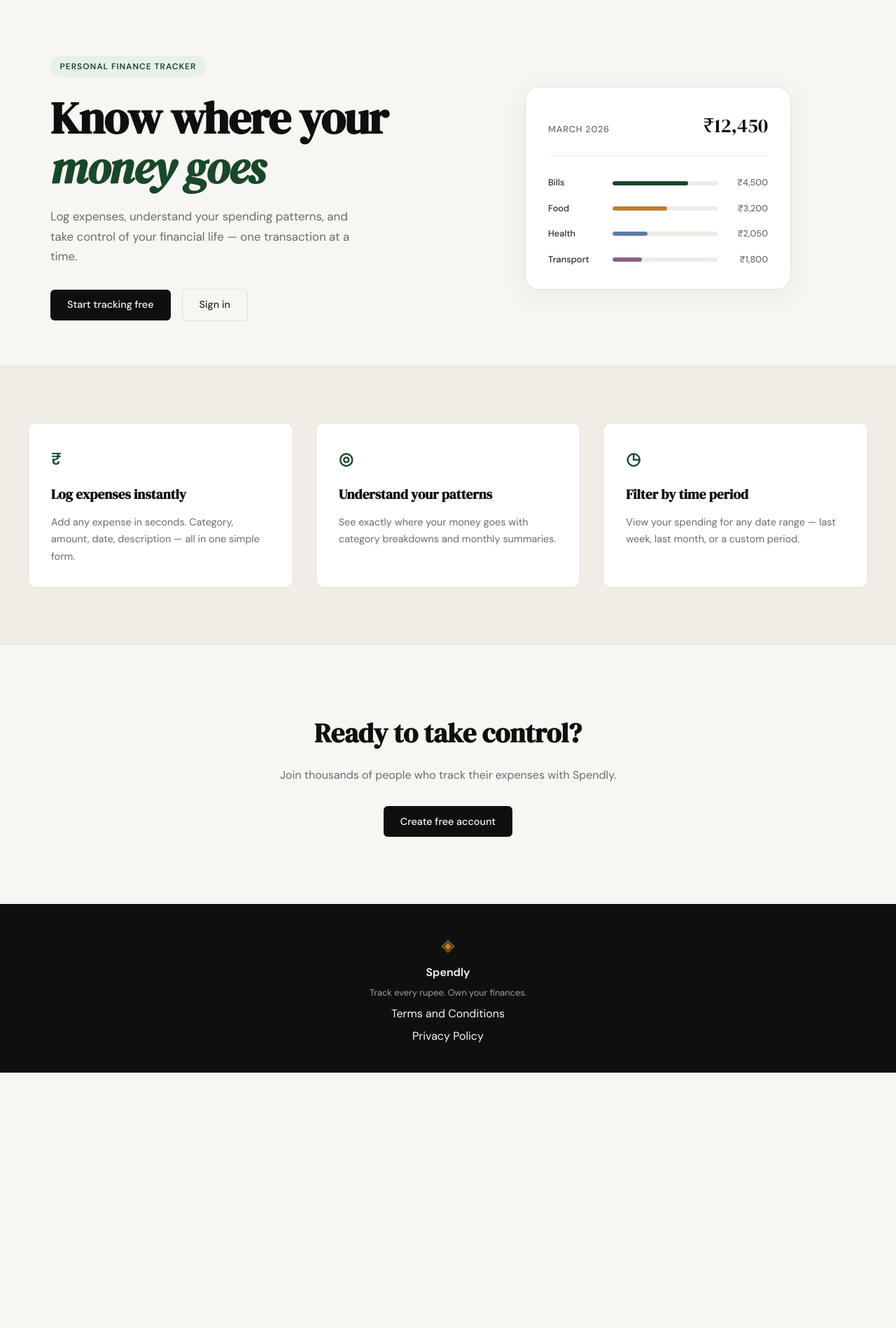
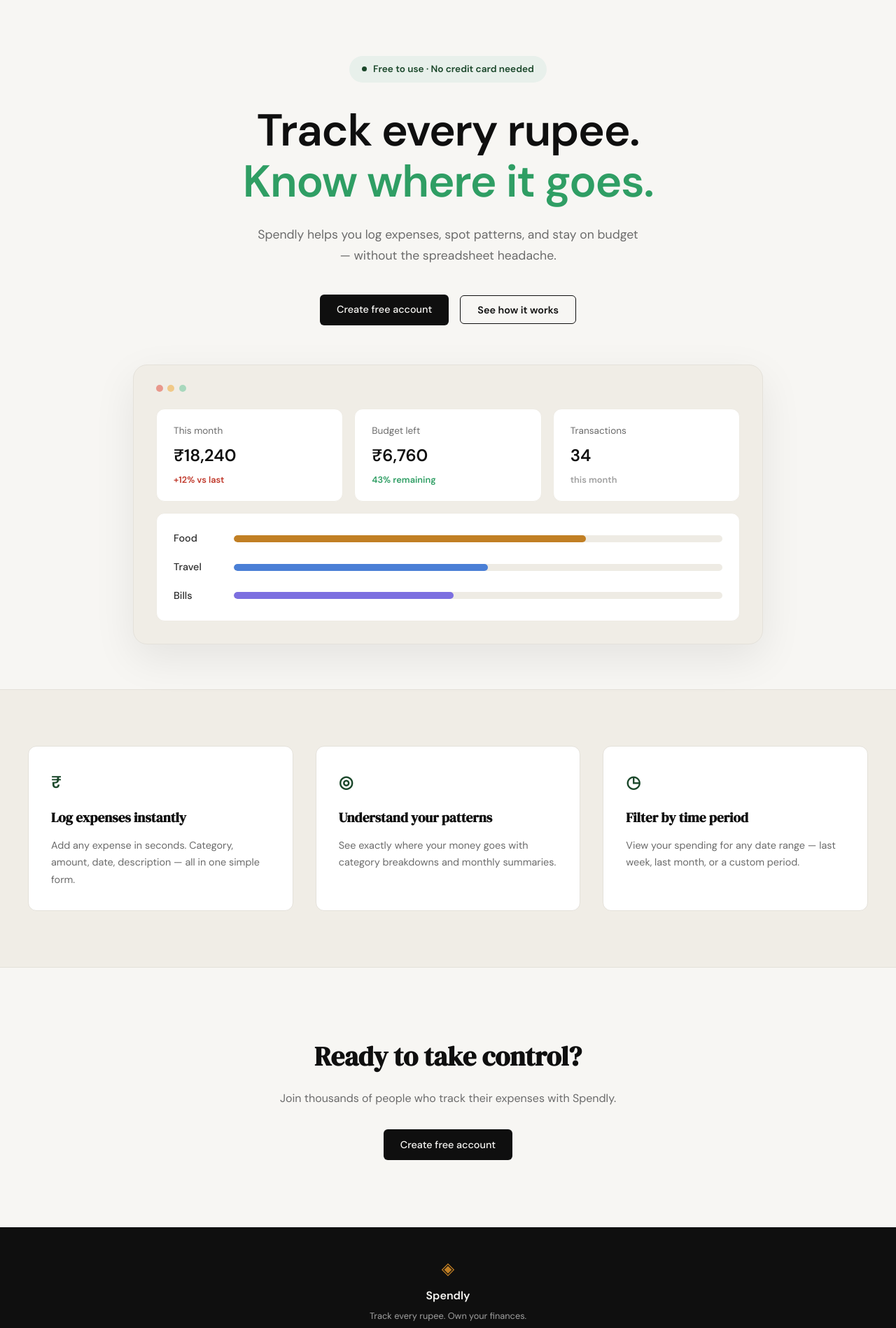
Before and after one commit to Hammad-idrees/Spendly_ExpenseTracker, a Flask app: page / in a window 1280 px wide. Shown: the part 61-1959 px from the top of the page at 70% size. Before the commit the page ends 1594 px from the top, so only its background shows below. Run offline with Flask 3, Linux system fonts and the light colour scheme.

Commit message:
landing: redesign hero section to match mockup

```diff
--- a/static/css/style.css
+++ b/static/css/style.css
@@ -125,53 +125,70 @@
 
 .hero {
     padding: 5rem 2rem 4rem;
-    display: grid;
-    grid-template-columns: 1fr 1fr;
-    gap: 4rem;
+    display: flex;
+    flex-direction: column;
     align-items: center;
+    text-align: center;
     max-width: var(--max-width);
     margin: 0 auto;
 }
 
+.hero-inner {
+    display: flex;
+    flex-direction: column;
+    align-items: center;
+    max-width: 640px;
+    margin: 0 auto 3.5rem;
+}
+
 .hero-badge {
-    display: inline-block;
+    display: inline-flex;
+    align-items: center;
+    gap: 0.55rem;
     background: var(--accent-light);
     color: var(--accent);
-    font-size: 0.75rem;
+    font-size: 0.85rem;
     font-weight: 600;
-    letter-spacing: 0.08em;
-    text-transform: uppercase;
-    padding: 0.35rem 0.85rem;
+    padding: 0.5rem 1.15rem;
     border-radius: 999px;
+    margin-bottom: 2rem;
+}
+
+.hero-badge-dot {
+    width: 7px;
+    height: 7px;
+    border-radius: 50%;
+    background: var(--accent);
+    flex-shrink: 0;
+}
+
+.hero-title {
+    font-family: var(--font-body);
+    font-weight: 800;
+    font-size: clamp(2.5rem, 5.5vw, 4rem);
+    line-height: 1.15;
+    letter-spacing: -0.02em;
+    color: var(--ink);
     margin-bottom: 1.5rem;
 }
 
-.hero-title {
-    font-family: var(--font-display);
-    font-size: clamp(2.5rem, 5vw, 4rem);
-    line-height: 1.1;
-    letter-spacing: -0.02em;
-    color: var(--ink);
-    margin-bottom: 1.25rem;
-}
-
-.hero-title em {
-    font-style: italic;
-    color: var(--accent);
+.hero-title-accent {
+    color: #2f9e64;
 }
 
 .hero-subtitle {
-    font-size: 1.05rem;
+    font-size: 1.1rem;
     color: var(--ink-muted);
     line-height: 1.7;
-    max-width: 460px;
-    margin-bottom: 2rem;
+    max-width: 560px;
+    margin-bottom: 2.5rem;
 }
 
 .hero-actions {
     display: flex;
     gap: 1rem;
     align-items: center;
+    justify-content: center;
 }
 
 /* ------------------------------------------------------------------ */
@@ -179,60 +196,102 @@
 /* ------------------------------------------------------------------ */
 
 .hero-visual {
+    width: 100%;
     display: flex;
     justify-content: center;
 }
 
 .mock-card {
-    background: var(--paper-card);
+    background: var(--paper-warm);
     border: 1px solid var(--border);
     border-radius: var(--radius-lg);
-    padding: 2rem;
+    padding: 1.75rem 2rem 2rem;
     width: 100%;
-    max-width: 380px;
-    box-shadow: 0 8px 40px rgba(0,0,0,0.06);
+    max-width: 900px;
+    box-shadow: 0 20px 60px rgba(0,0,0,0.08);
 }
 
-.mock-card-header {
+.mock-card-dots {
     display: flex;
-    justify-content: space-between;
-    align-items: baseline;
-    margin-bottom: 1.75rem;
-    padding-bottom: 1.25rem;
-    border-bottom: 1px solid var(--border-soft);
+    gap: 0.4rem;
+    margin-bottom: 1.5rem;
 }
 
-.mock-label {
-    font-size: 0.8rem;
-    font-weight: 500;
-    color: var(--ink-muted);
-    text-transform: uppercase;
-    letter-spacing: 0.06em;
+.mock-dot {
+    width: 10px;
+    height: 10px;
+    border-radius: 50%;
 }
 
-.mock-total {
-    font-family: var(--font-display);
-    font-size: 1.75rem;
+.mock-dot-red { background: #e8988c; }
+.mock-dot-yellow { background: #f0c988; }
+.mock-dot-green { background: #a8d8bd; }
+
+.mock-stats {
+    display: grid;
+    grid-template-columns: repeat(3, 1fr);
+    gap: 1rem;
+    margin-bottom: 1rem;
+}
+
+.mock-stat {
+    background: var(--paper-card);
+    border: 1px solid var(--border-soft);
+    border-radius: var(--radius-md);
+    padding: 1.25rem 1.5rem;
+    text-align: left;
+    display: flex;
+    flex-direction: column;
+    gap: 0.35rem;
+}
+
+.mock-stat-label {
+    font-size: 0.85rem;
+    color: var(--ink-muted);
+}
+
+.mock-stat-value {
+    font-family: var(--font-body);
+    font-weight: 700;
+    font-size: 1.5rem;
     color: var(--ink);
 }
 
-.mock-bars { display: flex; flex-direction: column; gap: 1rem; }
+.mock-stat-change {
+    font-size: 0.8rem;
+    font-weight: 600;
+}
+
+.mock-stat-negative { color: var(--danger); }
+.mock-stat-positive { color: #2f9e64; }
+.mock-stat-muted { color: var(--ink-faint); }
+
+.mock-bars {
+    background: var(--paper-card);
+    border: 1px solid var(--border-soft);
+    border-radius: var(--radius-md);
+    padding: 1.5rem;
+    display: flex;
+    flex-direction: column;
+    gap: 1.1rem;
+}
 
 .mock-bar-row {
     display: grid;
-    grid-template-columns: 80px 1fr 60px;
+    grid-template-columns: 70px 1fr;
     align-items: center;
-    gap: 0.75rem;
+    gap: 1rem;
 }
 
 .mock-cat {
-    font-size: 0.8rem;
+    font-size: 0.9rem;
     font-weight: 500;
     color: var(--ink-soft);
+    text-align: left;
 }
 
 .mock-bar-track {
-    height: 6px;
+    height: 10px;
     background: var(--border-soft);
     border-radius: 999px;
     overflow: hidden;
@@ -240,21 +299,13 @@
 
 .mock-bar {
     height: 100%;
-    background: var(--accent);
     border-radius: 999px;
     transition: width 0.6s ease;
 }
 
-.mock-bar-2 { background: var(--accent-2); }
-.mock-bar-3 { background: #5b7fa6; }
-.mock-bar-4 { background: #8b5e83; }
-
-.mock-amt {
-    font-size: 0.8rem;
-    font-weight: 500;
-    color: var(--ink-muted);
-    text-align: right;
-}
+.mock-bar-food { background: var(--accent-2); }
+.mock-bar-travel { background: #4a7fd6; }
+.mock-bar-bills { background: #7c6fe0; }
 
 /* ------------------------------------------------------------------ */
 /* Buttons                                                             */
@@ -280,19 +331,21 @@
 .btn-ghost {
     display: inline-block;
     background: transparent;
-    color: var(--ink-soft);
+    color: var(--ink);
     padding: 0.65rem 1.5rem;
     border-radius: var(--radius-sm);
+    font-family: var(--font-body);
     font-size: 0.9rem;
-    font-weight: 500;
-    border: 1px solid var(--border);
+    font-weight: 600;
+    border: 1.5px solid var(--ink);
+    cursor: pointer;
     transition: all 0.2s;
     text-decoration: none;
 }
 
 .btn-ghost:hover {
-    border-color: var(--ink);
-    color: var(--ink);
+    background: var(--ink);
+    color: var(--paper);
 }
 
 /* ------------------------------------------------------------------ */
@@ -567,14 +620,8 @@
 /* ------------------------------------------------------------------ */
 
 @media (max-width: 900px) {
-    .hero {
-        grid-template-columns: 1fr;
-        text-align: center;
-    }
-
     .hero-subtitle { max-width: 100%; }
-    .hero-actions { justify-content: center; }
-    .hero-visual { display: none; }
+    .mock-stats { grid-template-columns: 1fr; }
 
     .features-inner { grid-template-columns: 1fr; }
 }
--- a/templates/landing.html
+++ b/templates/landing.html
@@ -6,55 +6,65 @@
 
 <section class="hero">
     <div class="hero-inner">
-        <div class="hero-badge">Personal Finance Tracker</div>
+        <div class="hero-badge">
+            <span class="hero-badge-dot"></span>
+            Free to use · No credit card needed
+        </div>
         <h1 class="hero-title">
-            Know where your<br>
-            <em>money goes</em>
+            Track every rupee.<br>
+            <span class="hero-title-accent">Know where it goes.</span>
         </h1>
         <p class="hero-subtitle">
-            Log expenses, understand your spending patterns,
-            and take control of your financial life —
-            one transaction at a time.
+            Spendly helps you log expenses, spot patterns, and stay
+            on budget — without the spreadsheet headache.
         </p>
         <div class="hero-actions">
-            <a href="{{ url_for('register') }}" class="btn-primary">Start tracking free</a>
-            <a href="{{ url_for('login') }}" class="btn-ghost">Sign in</a>
+            <a href="{{ url_for('register') }}" class="btn-primary">Create free account</a>
+            <button type="button" id="how-it-works-btn" class="btn-ghost">See how it works</button>
         </div>
     </div>
     <div class="hero-visual">
         <div class="mock-card">
-            <div class="mock-card-header">
-                <span class="mock-label">March 2026</span>
-                <span class="mock-total">₹12,450</span>
+            <div class="mock-card-dots">
+                <span class="mock-dot mock-dot-red"></span>
+                <span class="mock-dot mock-dot-yellow"></span>
+                <span class="mock-dot mock-dot-green"></span>
+            </div>
+            <div class="mock-stats">
+                <div class="mock-stat">
+                    <span class="mock-stat-label">This month</span>
+                    <span class="mock-stat-value">₹18,240</span>
+                    <span class="mock-stat-change mock-stat-negative">+12% vs last</span>
+                </div>
+                <div class="mock-stat">
+                    <span class="mock-stat-label">Budget left</span>
+                    <span class="mock-stat-value">₹6,760</span>
+                    <span class="mock-stat-change mock-stat-positive">43% remaining</span>
+                </div>
+                <div class="mock-stat">
+                    <span class="mock-stat-label">Transactions</span>
+                    <span class="mock-stat-value">34</span>
+                    <span class="mock-stat-change mock-stat-muted">this month</span>
+                </div>
             </div>
             <div class="mock-bars">
                 <div class="mock-bar-row">
+                    <span class="mock-cat">Food</span>
+                    <div class="mock-bar-track">
+                        <div class="mock-bar mock-bar-food" style="width: 72%"></div>
+                    </div>
+                </div>
+                <div class="mock-bar-row">
+                    <span class="mock-cat">Travel</span>
+                    <div class="mock-bar-track">
+                        <div class="mock-bar mock-bar-travel" style="width: 52%"></div>
+                    </div>
+                </div>
+                <div class="mock-bar-row">
                     <span class="mock-cat">Bills</span>
                     <div class="mock-bar-track">
-                        <div class="mock-bar" style="width: 72%"></div>
+                        <div class="mock-bar mock-bar-bills" style="width: 45%"></div>
                     </div>
-                    <span class="mock-amt">₹4,500</span>
-                </div>
-                <div class="mock-bar-row">
-                    <span class="mock-cat">Food</span>
-                    <div class="mock-bar-track">
-                        <div class="mock-bar mock-bar-2" style="width: 52%"></div>
-                    </div>
-                    <span class="mock-amt">₹3,200</span>
-                </div>
-                <div class="mock-bar-row">
-                    <span class="mock-cat">Health</span>
-                    <div class="mock-bar-track">
-                        <div class="mock-bar mock-bar-3" style="width: 33%"></div>
-                    </div>
-                    <span class="mock-amt">₹2,050</span>
-                </div>
-                <div class="mock-bar-row">
-                    <span class="mock-cat">Transport</span>
-                    <div class="mock-bar-track">
-                        <div class="mock-bar mock-bar-4" style="width: 28%"></div>
-                    </div>
-                    <span class="mock-amt">₹1,800</span>
                 </div>
             </div>
         </div>
```
